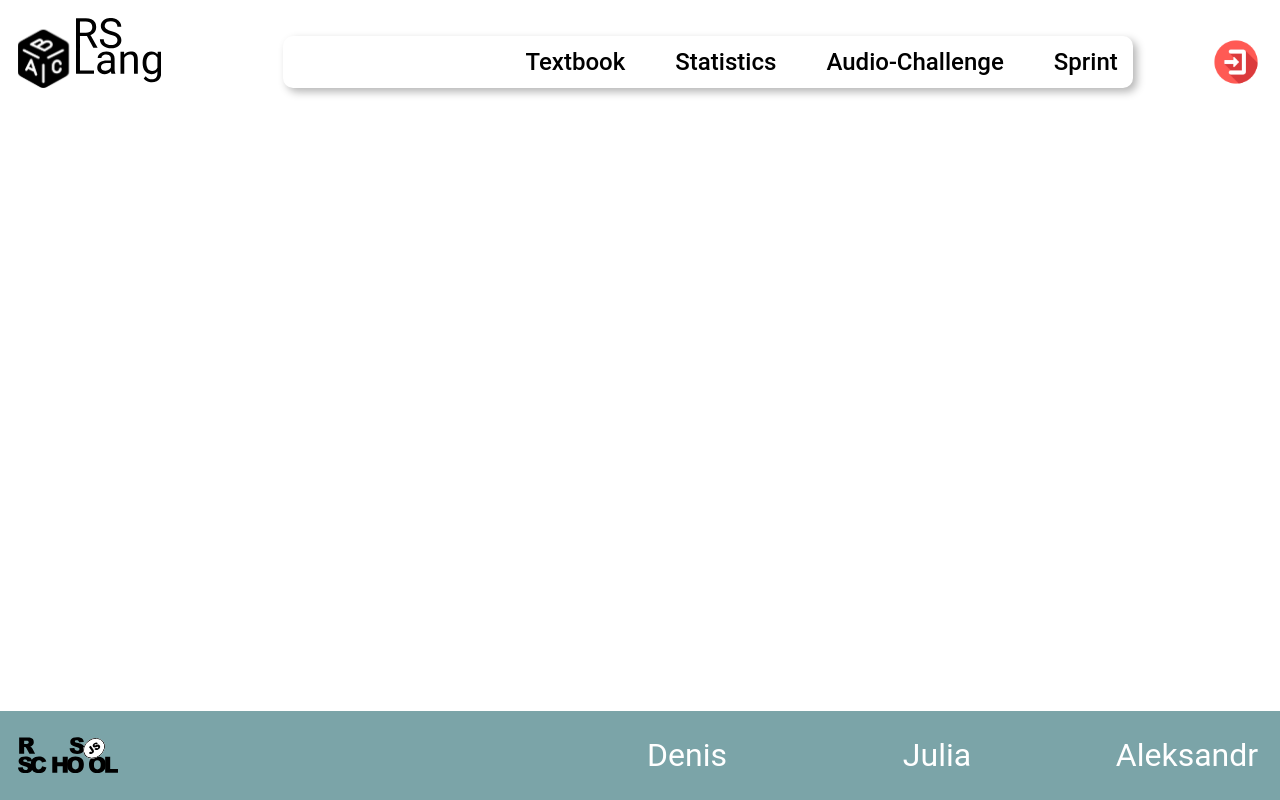
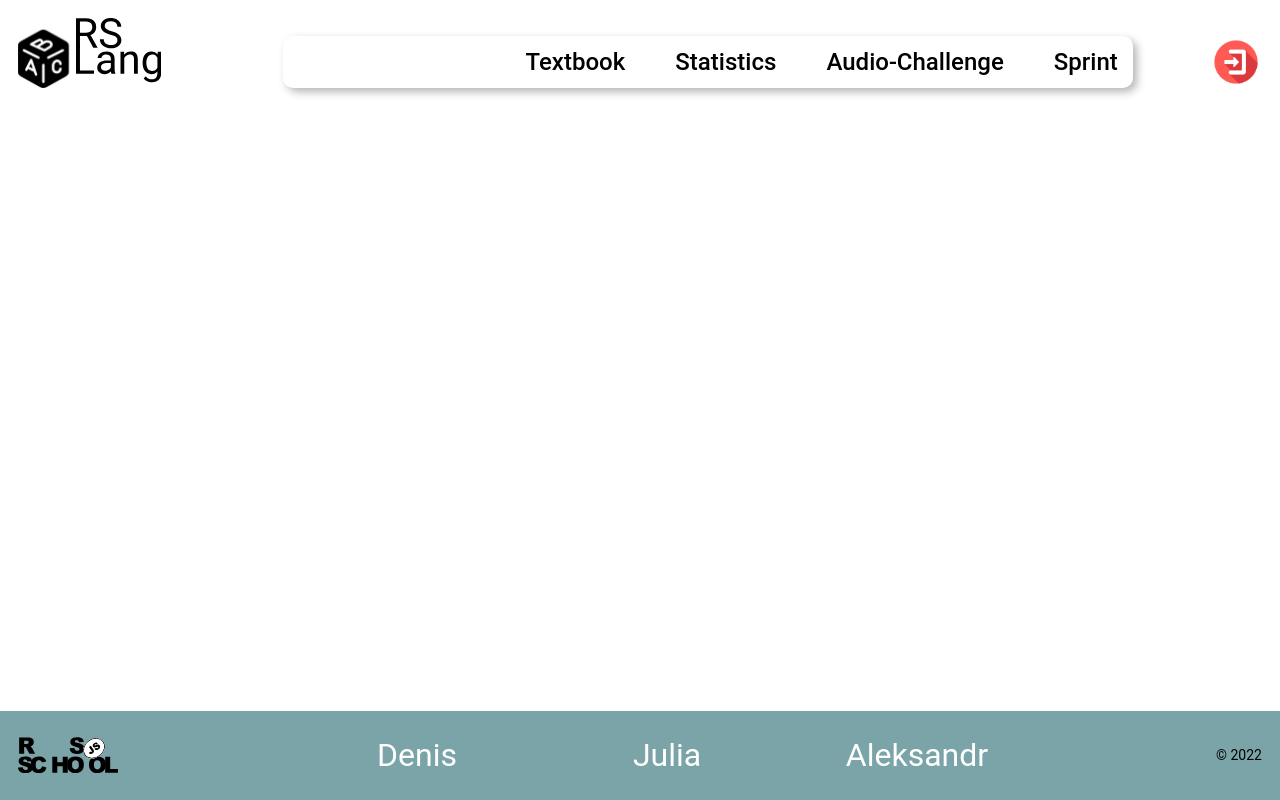
Before and after one commit to Gibr/rslang, a React (Create React App) app: page / in a window 1280 px wide. Built offline with nearby package versions, Linux system fonts and the light colour scheme.

Commit message:
feat: add copyright

```diff
--- a/src/components/Footer/Footer.tsx
+++ b/src/components/Footer/Footer.tsx
@@ -37,6 +37,7 @@ function Footer(): JSX.Element {
               ))}
             </ul>
           </div>
+          <span>© 2022</span>
         </div>
       </div>
     </footer>
```
